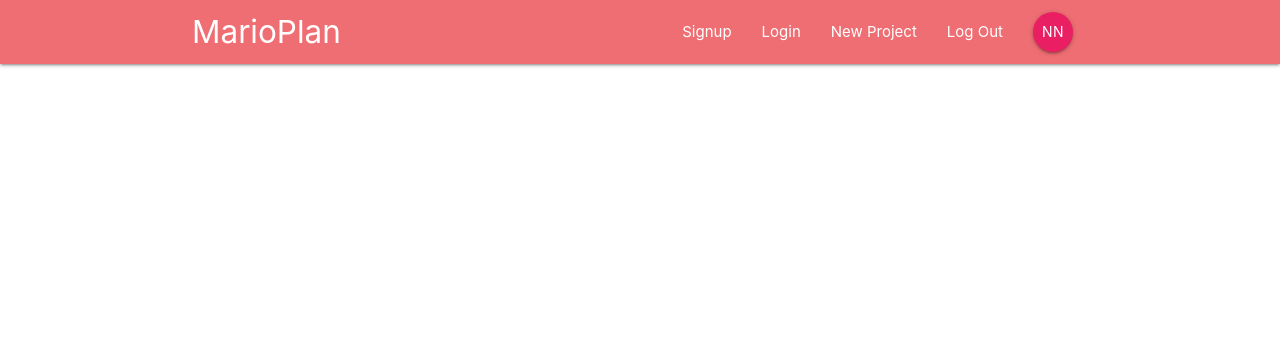
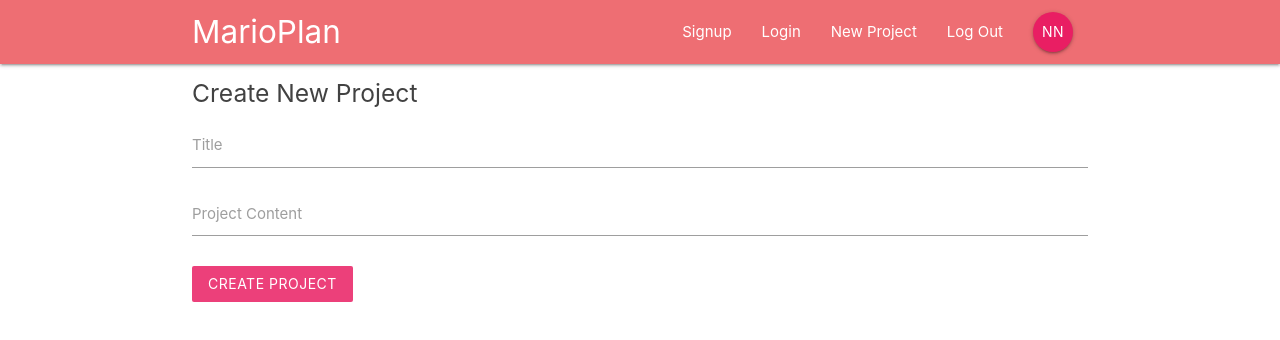
Before and after one commit to vindyelficha/react-redux-app, a React (Create React App) app: page /create in a window 1280 px wide. Shown: the top 340 px of the page. Built offline with nearby package versions, Linux system fonts and the light colour scheme.

Commit message:
menambahkan frontend createProject

```diff
--- a/src/App.js
+++ b/src/App.js
@@ -5,6 +5,7 @@
 import ProjectDetails from './components/projects/ProjectDetails';
 import SignIn from "./components/auth/SignIn";
 import SignUp from "./components/auth/SignUp";
+import CreateProject from "./components/projects/CreateProject";
 
 function App() {
   return (
@@ -17,6 +18,7 @@
           <Route path='/project/:id' component={ProjectDetails}/>
           <Route path='/signin' component={SignIn}/>
           <Route path='/signup' component={SignUp}/>
+          <Route path='/create' component={CreateProject}/>
         </Switch>
       </div>
     </BrowserRouter>
--- a/src/components/projects/CreateProject.js
+++ b/src/components/projects/CreateProject.js
@@ -0,0 +1,39 @@
+import React, {Component} from 'react';
+
+class CreateProject extends Component{
+    state={
+        title:'',
+        content:''
+    }
+    handleChange = (e) =>{
+        this.setState({
+            [e.target.id] : e.target.value
+        })
+    }
+    handleSubmit = (e) =>{
+        e.preventDefault(); //prevent default action form yaitu submit dan halaman di refresh ketika user klik button atau enter untuk submit
+        console.log(this.state);
+    }
+    render(){
+        return(
+            <div className="container">
+                <form onSubmit={this.handleSubmit} className="white">
+                    <h5 className="grey-text text-darken-3">Create New Project</h5>
+                    <div className="input-field">
+                        <label htmlFor="title" >Title</label>
+                        <input type="text" id="title" onChange={this.handleChange} />
+                    </div>
+                    <div className="input-field">
+                        <label htmlFor="content">Project Content</label>
+                        <textarea id="content" className="materialize-textarea"/>
+                    </div>
+                    <div className="input-field">
+                        <button className="btn pink lighten-1 z-depth-0">Create Project</button>
+                    </div>
+                </form>
+            </div>
+        )
+    }
+}
+
+export default CreateProject;
```
